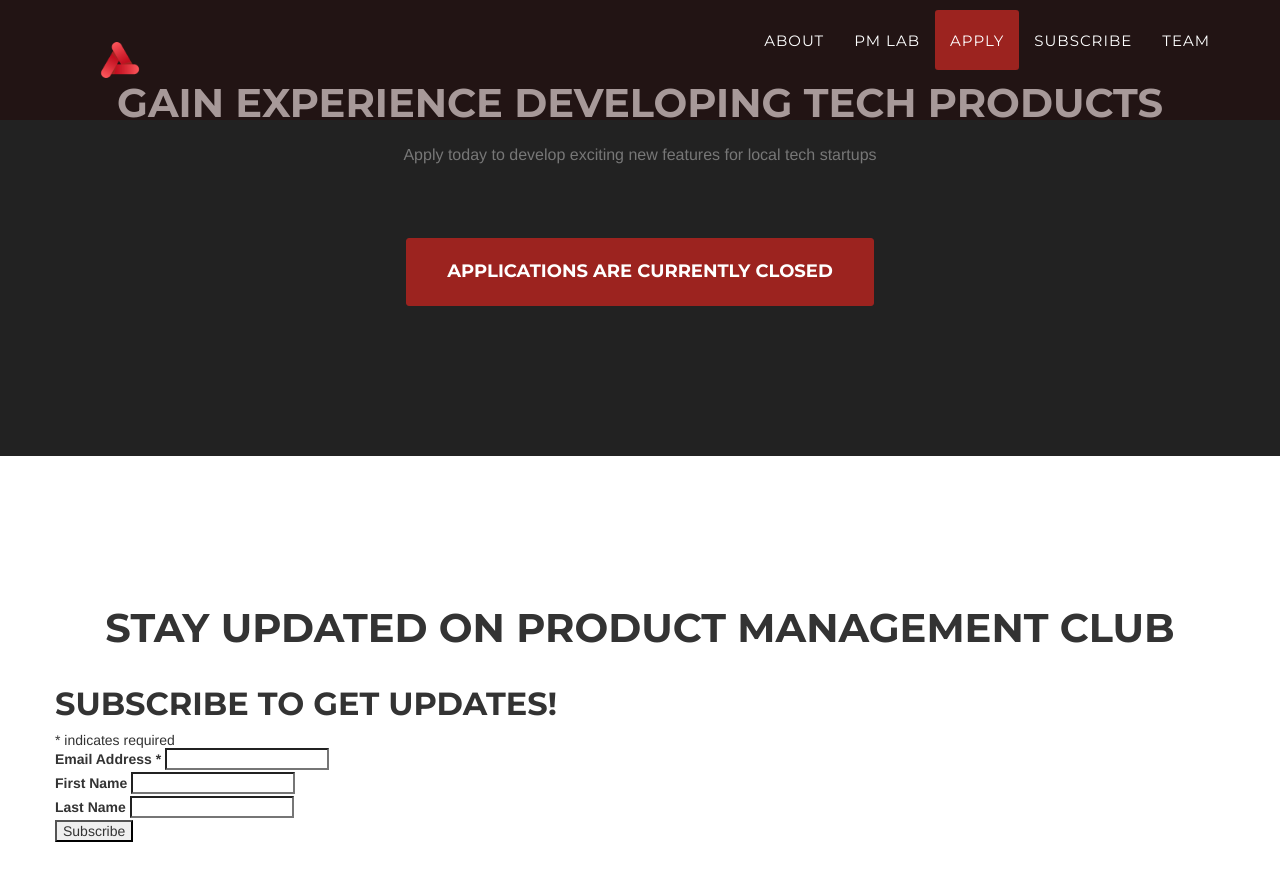
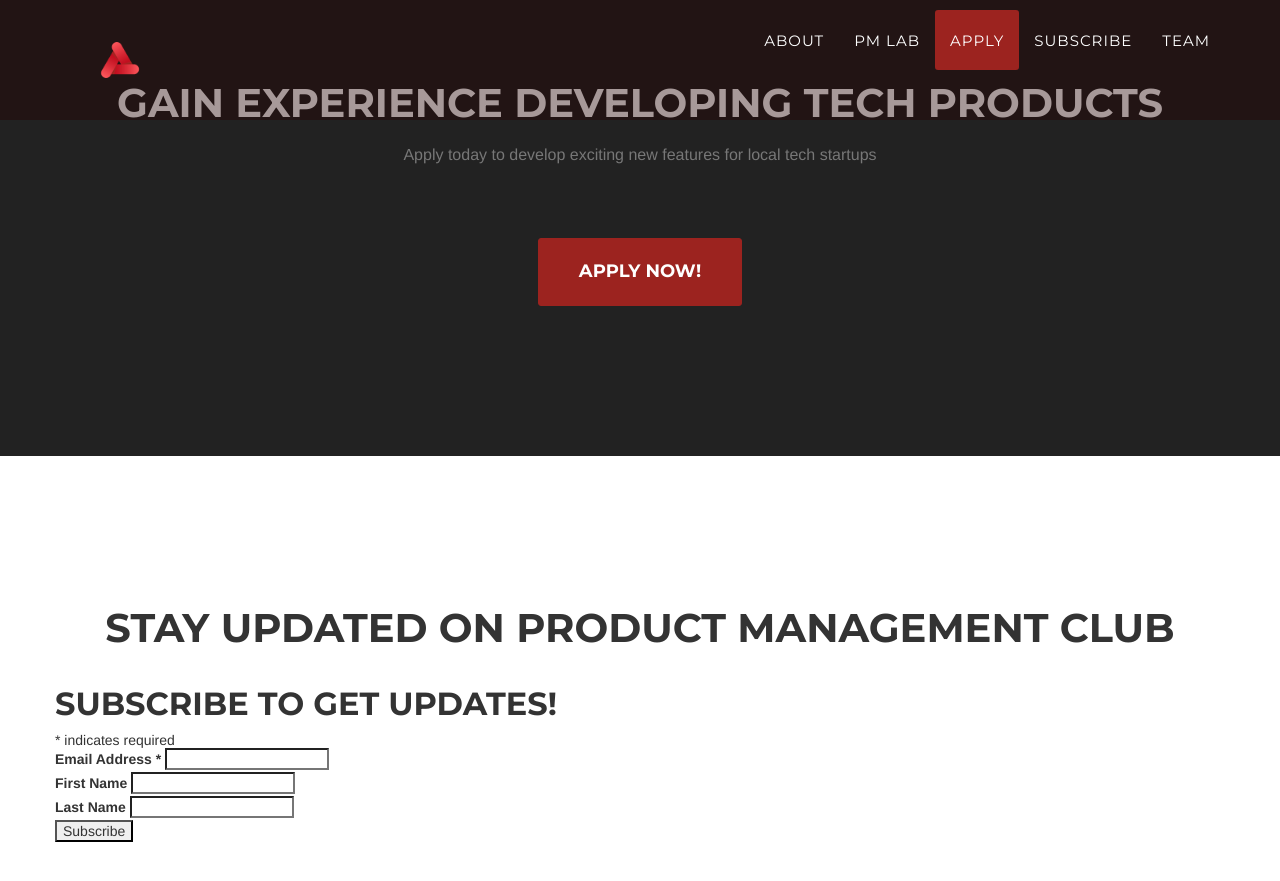
Before and after one commit to unc-pmclub/main-website, a Jekyll site: the page built from index.html, in a window 1280 px wide and 900 px high, scrolled down 4419 px. Shown: the top 881 px of the window. Built offline with Jekyll 4.4.1, drawn with Linux system fonts in a browser that asks for light colours; some web fonts are replaced; comment, search, counter and statistics services are not loaded.

Commit message:
Updated application link

```diff
--- a/_includes/join.html
+++ b/_includes/join.html
@@ -11,8 +11,11 @@
       </div>
     </div>
     <div class="row">
-      <a target="blank" href="#Apply" class="btn btn-xl"
-        >Applications are Currently Closed</a
+      <a
+        target="blank"
+        href="https://docs.google.com/forms/d/e/1FAIpQLSeXSU_s1tqkYecdl_L8xsrUSRxqh2uhBXpzfsDvnnJ5n5QVQA/viewform?usp=sf_link"
+        class="btn btn-xl"
+        >Apply Now!</a
       >
       <!-- Begin Mailchimp Signup Form -->
       <!-- Begin Mailing list subscription
```
